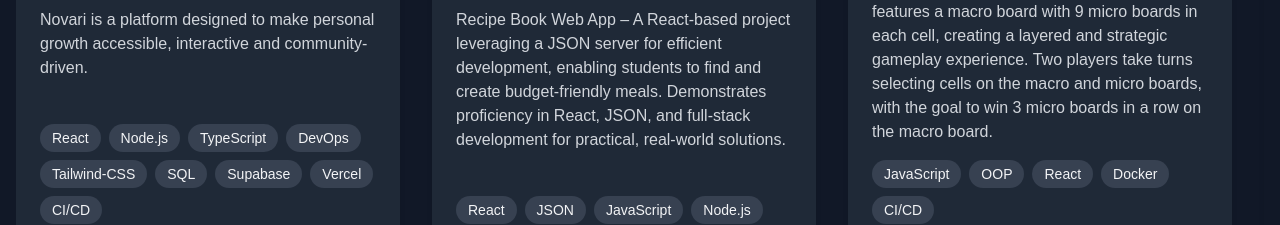
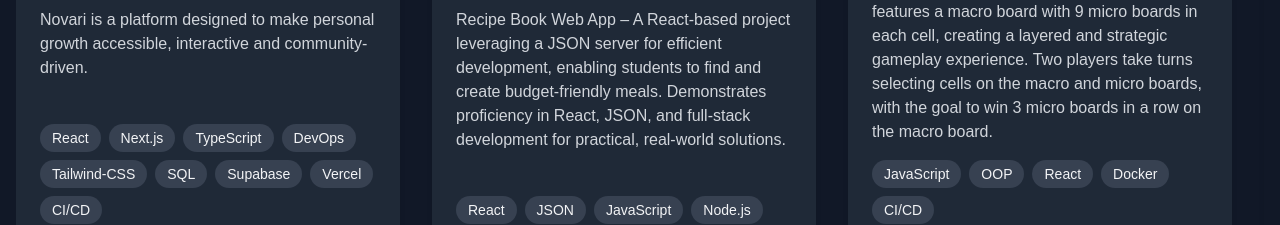
Before and after one commit to AJHemmings/portfolio, a Next.js app: page / in a window 1280 px wide. Shown: the part 3140-3365 px from the top of the page. Built offline with nearby package versions, Linux system fonts and the light colour scheme.

Commit message:
Update Projects.tsx
Updated Novari project information

```diff
--- a/src/components/Projects.tsx
+++ b/src/components/Projects.tsx
@@ -34,7 +34,7 @@ const projects: Project[] = [
       "Novari is a platform designed to make personal growth accessible, interactive and community-driven.",
     skills: [
       "React",
-      "Node.js",
+      "Next.js",
       "TypeScript",
       "DevOps",
       "Tailwind-CSS",
```
